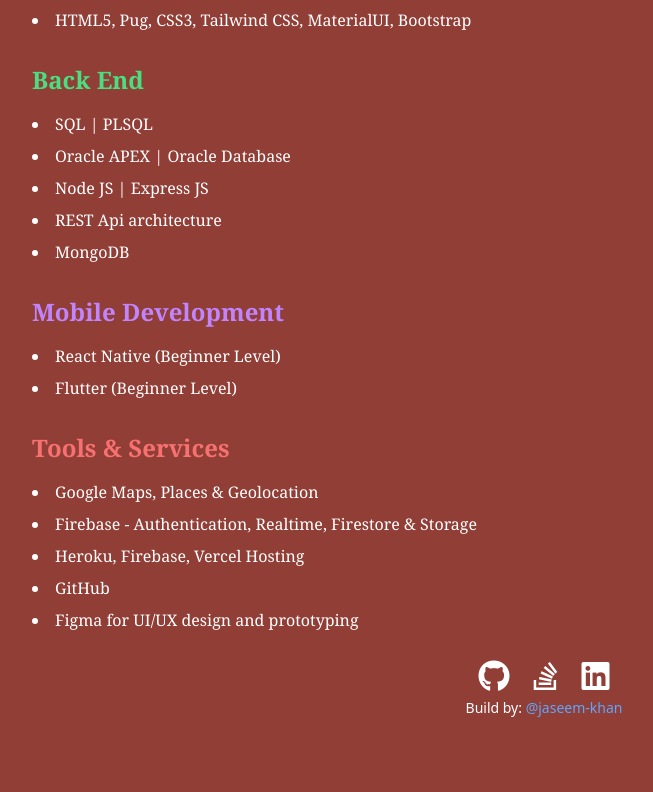
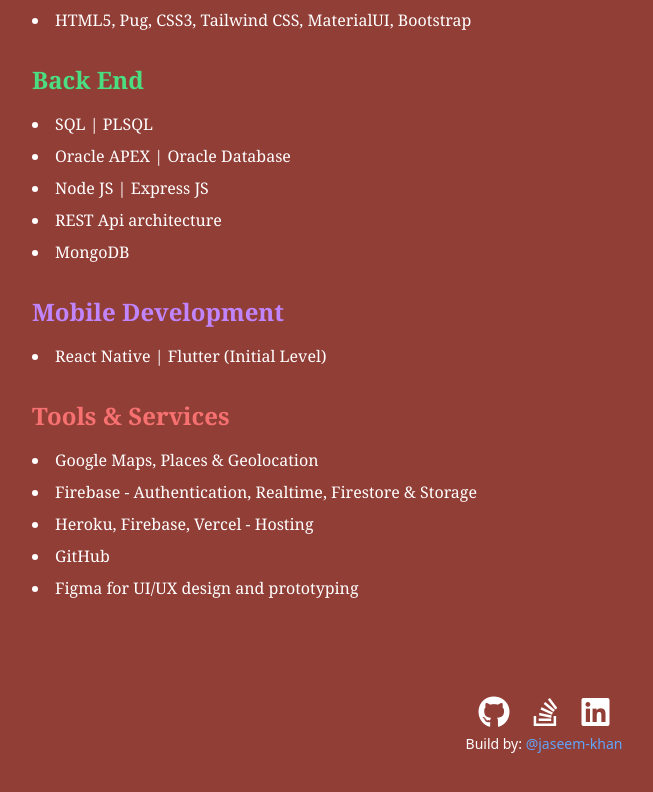
Before and after one commit to JaseemKhan211/my-portfolio-app, a React (Create React App) app: page /skills in a window 1280 px wide. Shown: the part 236-1028 px from the top of the page, without its empty margins (96-749 px from the left). Before the commit the page ends 974 px from the top, so only its background shows below. Built offline with nearby package versions, Linux system fonts and the light colour scheme.

Commit message:
✨ Add dynamic footer using Tailwind CSS

```diff
--- /dev/null
+++ b/postcss.config.js
@@ -0,0 +1,6 @@
+module.exports = {
+    plugins: {
+      tailwindcss: {},
+      autoprefixer: {},
+    },
+};
--- a/src/components/Footer.js
+++ b/src/components/Footer.js
@@ -1,9 +1,9 @@
 import React from "react";
-import "@fortawesome/fontawesome-free/css/all.min.css"; // Import Font Awesome CSS
+import "@fortawesome/fontawesome-free/css/all.min.css";
 
 const Footer = () => {
   return (
-    <footer className="left-0 right-0 flex justify-center text-1xl items-center text-white py-5 px-9 bottom-0">
+    <footer className="mt-auto text-white py-14 px-4 w-full">
       <div className="container mx-auto flex flex-col items-center gap-1">
         {/* Social Icons */}
         <div className="flex justify-center gap-6">
--- a/src/index.css
+++ b/src/index.css
@@ -5,6 +5,18 @@
 body {
     background-color: #913e37;
     color: #fff;
-    /* height: 100vh; */
-    /* overflow: hidden; */
 }
+
+@layer base {
+    body {
+        @apply min-h-screen flex flex-col;
+    }
+
+    main {
+        @apply flex-grow;
+    }
+
+    footer {
+        @apply text-white py-4 px-6;
+    }
+}
--- a/src/pages/Skills.js
+++ b/src/pages/Skills.js
@@ -32,8 +32,7 @@
         <section className="mb-8">
           <h2 className="text-2xl font-semibold mb-4 text-purple-400">Mobile Development</h2>
           <ul className="list-disc list-inside space-y-2">
-            <li> React Native (Beginner Level) </li>
-            <li> Flutter (Beginner Level) </li>
+            <li> React Native | Flutter (Initial Level) </li>
           </ul>
         </section>
 
@@ -43,7 +42,7 @@
           <ul className="list-disc list-inside space-y-2">
             <li> Google Maps, Places & Geolocation </li>
             <li> Firebase - Authentication, Realtime, Firestore & Storage </li>
-            <li> Heroku, Firebase, Vercel Hosting </li>
+            <li> Heroku, Firebase, Vercel - Hosting </li>
             <li> GitHub </li>
             <li> Figma for UI/UX design and prototyping </li>
           </ul>
```
